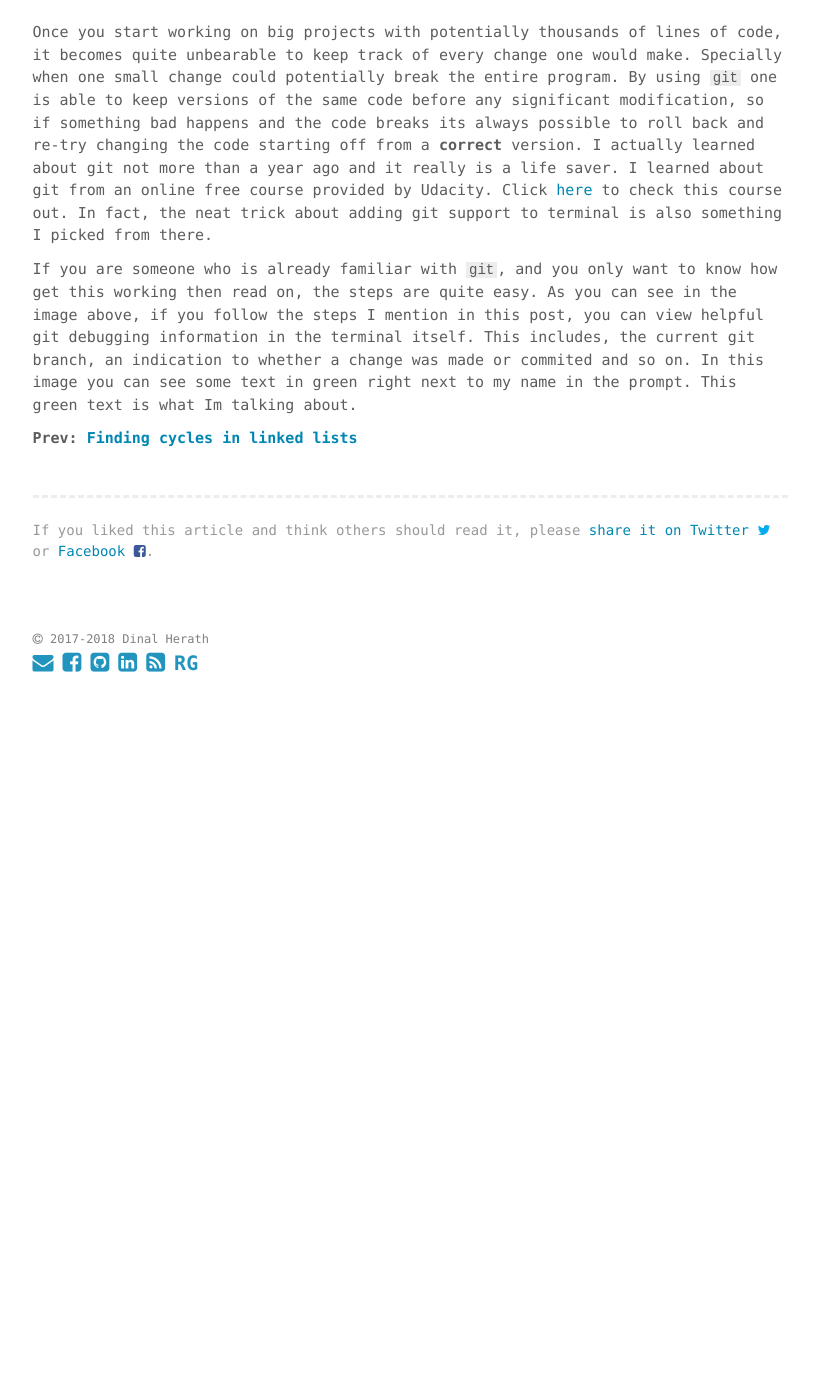
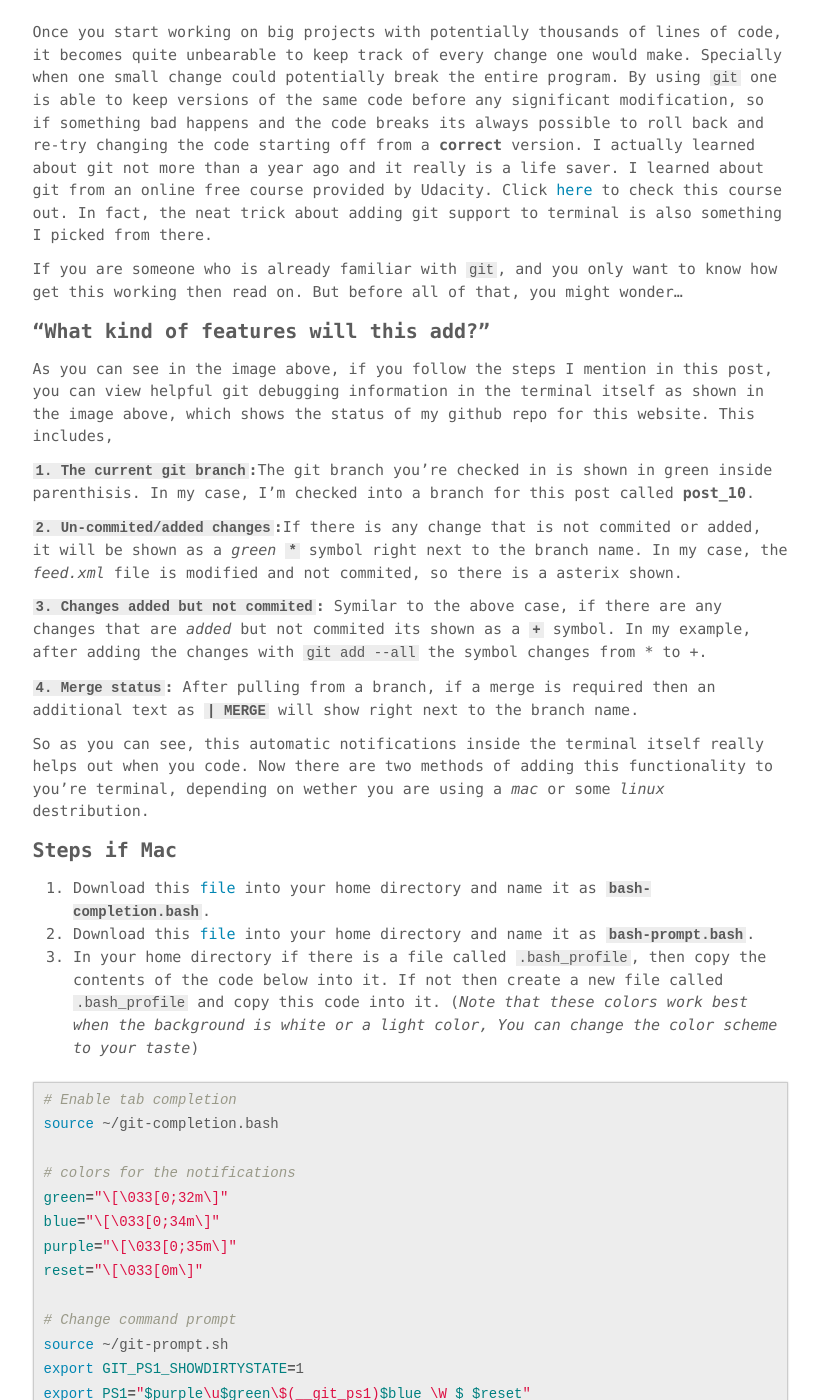
Before and after one commit to dherath/dherath.github.io, a Jekyll site: the page built from _posts/2018-10-17-git-support.md, in a window 1280 px wide and 1400 px high, scrolled down 446 px. Shown: the whole window, without its empty margins (230-1050 px from the left). Built offline with Jekyll 4.4.1, drawn with Linux system fonts in a browser that asks for light colours; before the commit the page ends 1169 px from its top, so only the background shows below that; some of the changed text lies outside the part shown.

Commit message:
post_10 writing complete

````diff
--- a/_posts/2018-10-17-git-support.md
+++ b/_posts/2018-10-17-git-support.md
@@ -13,10 +13,67 @@ In a nutshell, git is a version control system that programmers use to keep trac
 
 Once you start working on big projects with potentially thousands of lines of code, it becomes quite unbearable to keep track of every change one would make. Specially when one small change could potentially break the entire program. By using `git` one is able to keep versions of the same code before any significant modification, so if something bad happens and the code breaks its always possible to roll back and re-try changing the code starting off from a **correct** version. I actually learned about git not more than a year ago and it really is a life saver. I learned about git from an online free course provided by Udacity. Click [here](https://www.udacity.com/course/how-to-use-git-and-github--ud775) to check this course out. In fact, the neat trick about adding git support to terminal is also something I picked from there.
 
-If you are someone who is already familiar with `git`, and you only want to know how get this working then read on, the steps are quite easy. As you can see in the image above, if you follow the steps I mention in this post, you can view helpful git debugging information in the terminal itself. This includes, the current git branch, an indication to whether a change was made or commited and so on. In this image you can see some text in green right next to my name in the prompt. This green text is what Im talking about.
+If you are someone who is already familiar with `git`, and you only want to know how get this working then read on. But before all of that, you might wonder...
+
+#### "What kind of features will this add?"
+
+As you can see in the image above, if you follow the steps I mention in this post, you can view helpful git debugging information in the terminal itself as shown in the image above, which shows the status of my github repo for this website. This includes,
+
+**`1. The current git branch`:**The git branch you're checked in is shown in green inside parenthisis. In my case, I'm checked into a branch for this post called **post_10**.
+
+**`2. Un-commited/added changes`:**If there is any change that is not commited or added, it will be shown as a _green_ **`*`** symbol right next to the branch name. In my case, the _feed.xml_ file is modified and not commited, so there is a asterix shown.
+
+**`3. Changes added but not commited`:**
+Symilar to the above case, if there are any changes that are _added_ but not commited its shown as a **`+`** symbol. In my example, after adding the changes with `git add --all` the symbol changes from * to +.
+
+**`4. Merge status`:**
+After pulling from a branch, if a merge is required then an additional text as **`| MERGE`** will show right next to the branch name.
+
+So as you can see, this automatic notifications inside the terminal itself really helps out when you code. Now there are two methods of adding this functionality to you're terminal, depending on wether you are using a _mac_ or some _linux_ destribution.
+
+#### Steps if Mac
+
+1. Download this [file](https://raw.githubusercontent.com/git/git/master/contrib/completion/git-completion.bash) into your home directory and name it as **`bash-completion.bash`**.
+2. Download this [file](https://raw.githubusercontent.com/git/git/master/contrib/completion/git-prompt.sh) into your home directory and name it as **`bash-prompt.bash`**.
+3. In your home directory if there is a file called `.bash_profile`, then copy the contents of the code below into it. If not then create a new file called `.bash_profile` and copy this code into it. (_Note that these colors work best when the background is white or a light color, You can change the color scheme to your taste_)
+
+```sh
+# Enable tab completion
+source ~/git-completion.bash
+
+# colors for the notifications
+green="\[\033[0;32m\]"
+blue="\[\033[0;34m\]"
+purple="\[\033[0;35m\]"
+reset="\[\033[0m\]"
+
+# Change command prompt
+source ~/git-prompt.sh
+export GIT_PS1_SHOWDIRTYSTATE=1
+export PS1="$purple\u$green\$(__git_ps1)$blue \W $ $reset"
+```
+
+#### Steps if Linux Destribution
+
++ If you are working on a linux destribution, then there is only one change that is required. First of all follow steps 1 and 2 as is. Afterwards, copy the above code snippet (_after changing the color scheme if needed_) into a file called `.bashrc`(not _.bash_profile_).
+
+After all these steps are complete, then restart a new terminal and this should start working. Hope this makes it easy when working with git repositories.
+
+##### So until next time,
+##### Cheers!
+
+**Prev: [Finding cycles in linked lists]({{site.url}}/2018/Linked-Lists/)**
 
 
-<!-- In today's post I thought writing a simple post on how to add `git` support to the terminal. So basically, I'll first start off with a bit of an into on what is **git**. If you do a lot of coding in your day to day life, whether it be in your school, research or work--something that you'd probably agree with me is that debugging code is what takes most of your time. This is where **git** comes in, to put it simply **git** is a version control system and what it does is, it enables us to have keep track of our code base in separate versions.
+<!--+ **the current git branch**: The git branch you're checked in is shown in green inside parenthisis. In my case, I'm checked into a branch for this post called **post_10**.
++ **un-commited changes**: If there is any change that is not commited or added, it will be shown as a _green_ **`*`**(asterix) symbol right next to the branch name. In my case, the _feed.xml_ file is modified and not commited, so there is a asterix shown.
++ **changes added but not commited**: Symilar to the above case, if there are any changes that are _added_ but not commited its shown as a **`+`** symbol. In my example, after adding the changes with `git add --all` the symbol changes from * to +.
++ **merge status**: After pulling from a branch, if a merge is required then an additional text as **`| MERGE`** will show right next to the branch name.
+
+<!--the current git branch, an indication to whether a change was made or commited and so on. In this image you can see some text in green right next to my name in the prompt. This green text is what Im talking about.
+
+
+ In today's post I thought writing a simple post on how to add `git` support to the terminal. So basically, I'll first start off with a bit of an into on what is **git**. If you do a lot of coding in your day to day life, whether it be in your school, research or work--something that you'd probably agree with me is that debugging code is what takes most of your time. This is where **git** comes in, to put it simply **git** is a version control system and what it does is, it enables us to have keep track of our code base in separate versions.
 
 ### What can git do?
 
````
Also changed, not shown: other parts of _posts/2018-10-17-git-support.md (+0 -6 lines), _posts/2018-05-19-Linked-Lists.md (+1 -1 lines), 3 other files.
